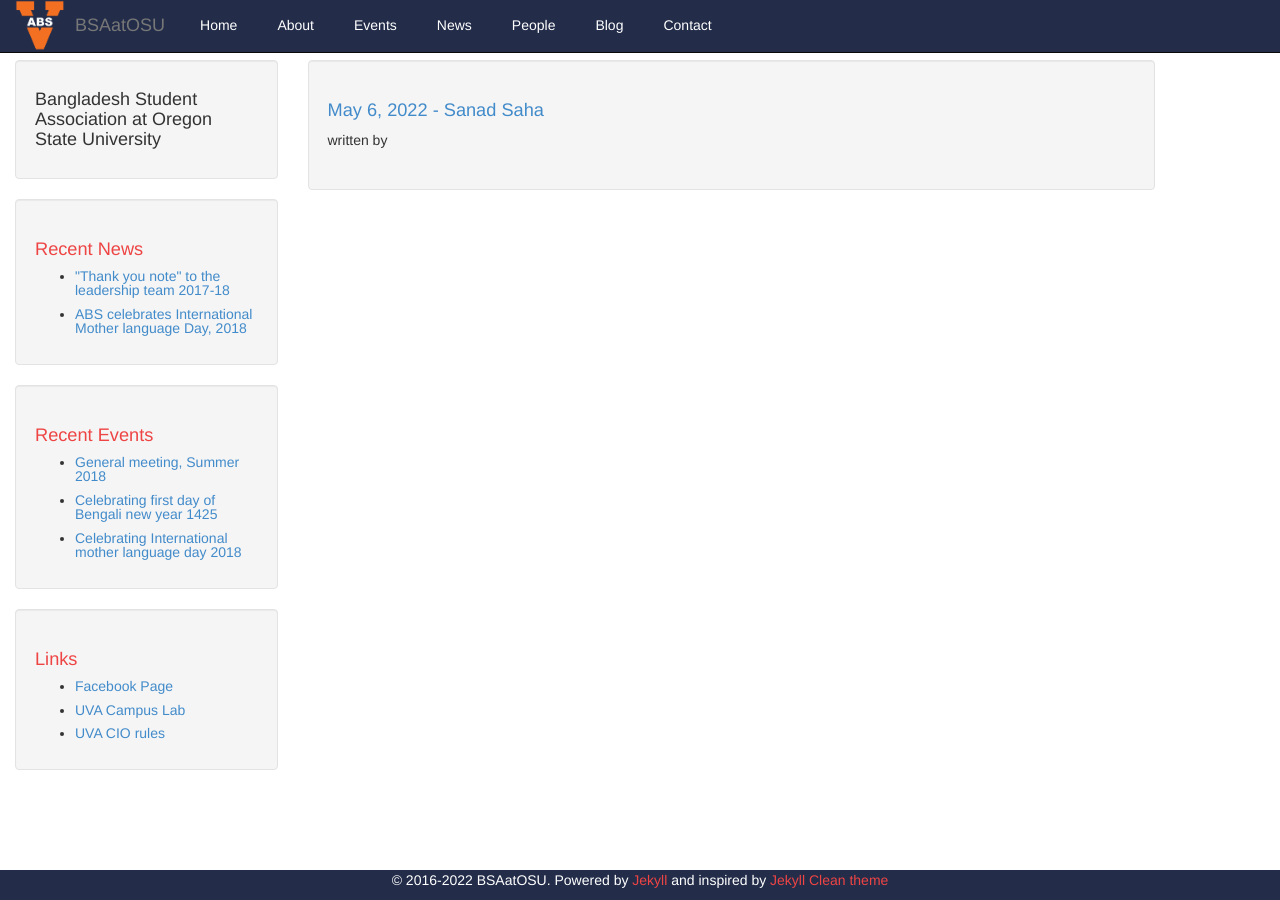
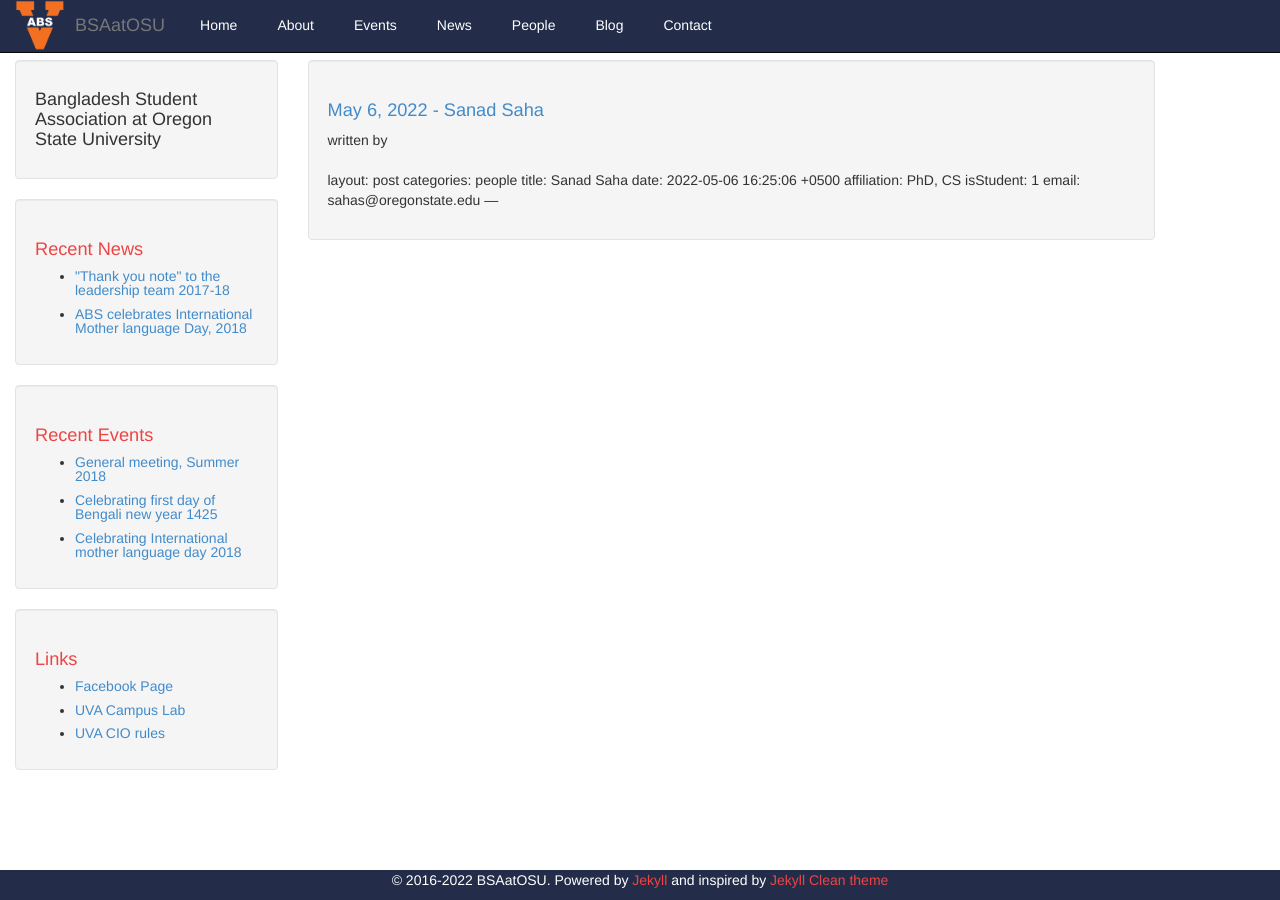
Before and after one commit to bsaatosu/bsaatosu.github.io, a Jekyll site: the page built from _posts/2022-05-06-Sanad-Saha-ppl.md, in a window 1280 px wide. Built offline with Jekyll 4.4.1, drawn with Linux system fonts in a browser that asks for light colours.

Commit message:
Update 2022-05-06-Sanad-Saha-ppl.md

```diff
--- a/_posts/2022-05-06-Sanad-Saha-ppl.md
+++ b/_posts/2022-05-06-Sanad-Saha-ppl.md
@@ -7,3 +7,11 @@ affiliation: PhD, CS
 isStudent: 1
 email: sahas@oregonstate.edu
 ---
+layout: post
+categories: people
+title: Sanad Saha
+date: 2022-05-06 16:25:06 +0500
+affiliation: PhD, CS
+isStudent: 1
+email: sahas@oregonstate.edu
+---
```
